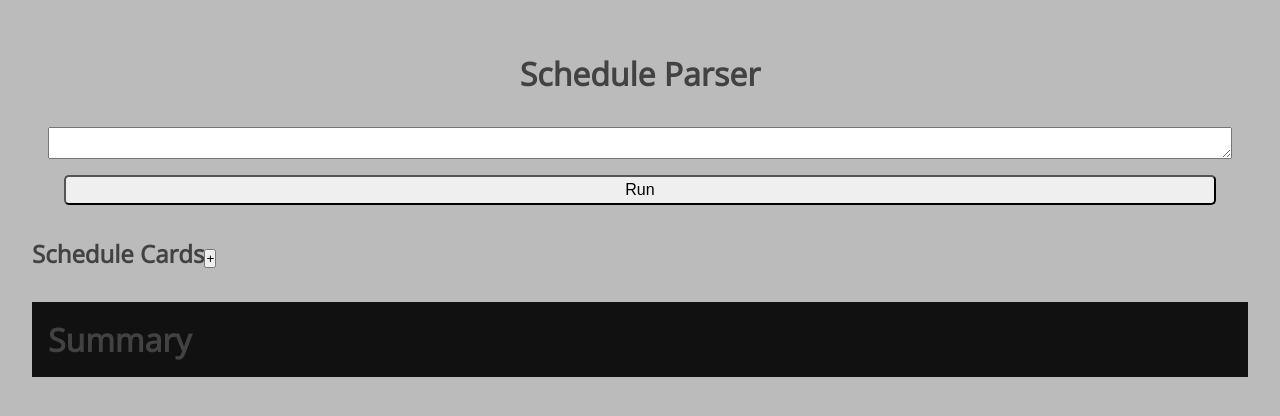
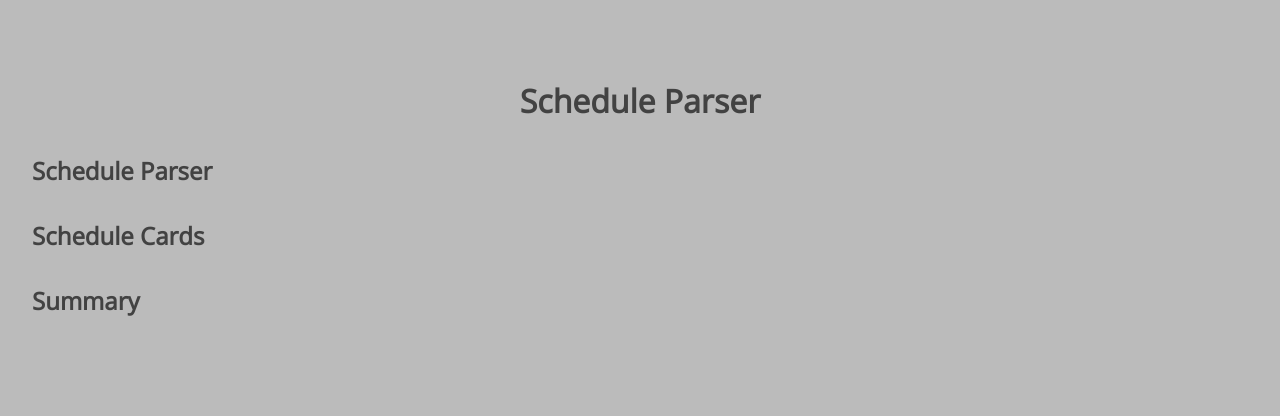
Before and after one commit to pentwo/schedule-parser, a React (Create React App) app: page / in a window 1280 px wide. Shown: the part 186-602 px from the top of the page. Built offline with nearby package versions, Linux system fonts and the light colour scheme.

Commit message:
card animation and shadow

```diff
--- a/package.json
+++ b/package.json
@@ -3,9 +3,11 @@
   "version": "0.1.0",
   "private": true,
   "dependencies": {
+    "chart.js": "^2.7.3",
     "lodash": "^4.17.11",
     "moment": "^2.23.0",
     "react": "^16.7.0",
+    "react-chartjs-2": "^2.7.4",
     "react-dom": "^16.7.0",
     "react-scripts": "2.1.3",
     "styled-components": "^4.1.3"
--- a/src/App.js
+++ b/src/App.js
@@ -1,6 +1,7 @@
 import React, { Component, createRef } from "react";
 import omit from "lodash/omit";
 import styled from "styled-components";
+import moment from "moment";
 
 import Textarea from "./Textarea";
 import Card from "./Card";
@@ -12,16 +13,15 @@ const Button = styled.button`
   font-size: 1em;
   margin: 1em;
   padding: 0.25em 1em;
-  /* border: 2px solid palevioletred; */
   border-radius: 5px;
 `;
-const Cards = styled.div`
-  /* padding: 1rem; */
+// const Cards = styled.div`
+//   /* padding: 1rem; */
 
-  display: grid;
-  grid-template-columns: repeat(auto-fit, minmax(180px, 1fr));
-  gap: 1rem;
-`;
+//   display: grid;
+//   grid-template-columns: repeat(auto-fit, minmax(180px, 1fr));
+//   gap: 1rem;
+// `;
 
 export default class App extends Component {
   textRef = createRef();
@@ -73,8 +73,10 @@ export default class App extends Component {
     this.saveLocal(newState);
   };
 
-  toggleCards = e => {
-    const cards = document.querySelector(".content");
+  toggleNextSib = e => {
+    // const cards = document.querySelector(".content");
+    const toggleTarget = e.currentTarget.nextSibling;
+    // console.log("e.currentTarget: ", e.currentTarget.nextSibling);
 
     // const display = cards.style.display;
 
@@ -83,37 +85,54 @@ export default class App extends Component {
     //   : (cards.style.display = "none");
 
     // const content = this.nextElementSibling;
-    const height = cards.style.maxHeight;
-    console.log("cards.style: ", cards.style);
 
-    console.log("height: ", height);
+    // const height = cards.style.maxHeight;
+
+    // height === ""
+    //   ? (cards.style.maxHeight = `${cards.scrollHeight}px`)
+    //   : //  (cards.style.maxHeight = `500px`)
+    //     (cards.style.maxHeight = "");
+
+    const height = toggleTarget.style.maxHeight;
+
     height === ""
-      ? (cards.style.maxHeight = `${cards.scrollHeight}px`)
-      : //  (cards.style.maxHeight = `500px`)
-        (cards.style.maxHeight = "");
+      ? (toggleTarget.style.maxHeight = `${toggleTarget.scrollHeight}px`)
+      : //  (toggleTarget.style.maxHeight = `500px`)
+        (toggleTarget.style.maxHeight = "");
   };
 
   render() {
     const { scheduleObj } = this.state;
+
+    const today = moment().format("YYYY-MM-DD");
+    // console.log("today: ", today);
+
     return (
       <div>
+        {/* Header */}
         <h1 style={{ textAlign: "center", marginBottom: "2rem" }}>
           Schedule Parser
         </h1>
-        <div className="header">
+
+        <div className="parser">
+          <h2 onClick={this.toggleNextSib}>Schedule Parser</h2>
           {/* <Button onClick={this.insertText}>Insert Text</Button> */}
-          <Textarea ref={this.textRef} />
-          <Button onClick={this.getText}>Run</Button>
+          <div className="form">
+            <Textarea ref={this.textRef} />
+            <Button onClick={this.getText}>Run</Button>
+          </div>
         </div>
+
+        {/* Cards */}
         <div className="cards">
-          <h2>
+          <h2 onClick={this.toggleNextSib}>
             Schedule Cards
-            <span>
+            {/* <span>
               <button onClick={this.toggleCards}>+</button>
-            </span>
+            </span> */}
           </h2>
 
-          <Cards className="content">
+          <div className="content">
             {Object.keys(scheduleObj).map(item => {
               return (
                 <Card
@@ -121,13 +140,23 @@ export default class App extends Component {
                   key={item}
                   id={item}
                   info={scheduleObj[item]}
+                  // today={moment().format("YYYY-MM-DD")}
+                  checkToday={item === today ? "today" : ""}
+                  // className="today"
                 />
               );
             })}
-          </Cards>
+          </div>
         </div>
 
-        <SummaryCard info={scheduleObj} />
+        {/* Summary */}
+
+        <div className="summary">
+          <h2 onClick={this.toggleNextSib}>Summary</h2>
+          <div className="summaryCard">
+            <SummaryCard info={scheduleObj} />
+          </div>
+        </div>
       </div>
     );
   }
--- a/src/Card.js
+++ b/src/Card.js
@@ -10,7 +10,13 @@ const Container = styled.div`
   grid-template-columns: 1fr 1fr;
   gap: 0.5rem;
   border: 2px solid #111;
+  border-radius: 10px;
   background-color: #eee;
+
+  &:hover {
+    /* background: lightgray; */
+    box-shadow: 3px 3px 5px #111;
+  }
 
   label {
     text-transform: capitalize;
@@ -49,6 +55,15 @@ const Container = styled.div`
   .digi {
     font-size: 2rem;
   }
+  .today {
+    background-color: red;
+  }
+
+  .etc {
+    font-size: 0.8rem;
+    grid-column: span 2;
+    text-align: center;
+  }
 `;
 
 export class Card extends Component {
@@ -63,7 +78,7 @@ export class Card extends Component {
 
     // console.log("day: ", day);
     return (
-      <Container>
+      <Container className={this.props.checkToday}>
         {/* {Object.keys(day).map(d => {
           return (
             <div className={d} key={d}>
@@ -88,6 +103,11 @@ export class Card extends Component {
           <label>End</label>
           <span className="digi">{end}</span>
         </div>
+        <div className="etc">
+          <span>
+            Breaks: {breaks} Hours: {pay}
+          </span>
+        </div>
       </Container>
     );
   }
--- a/src/SummaryCard.js
+++ b/src/SummaryCard.js
@@ -1,12 +1,5 @@
 import React, { Component } from "react";
 import uniq from "lodash/uniq";
-import styled from "styled-components";
-
-const Container = styled.div`
-  padding: 1rem;
-
-  background-color: #111;
-`;
 
 export class SummaryCard extends Component {
   calHours = week => {
@@ -31,10 +24,12 @@ export class SummaryCard extends Component {
   render() {
     const obj = this.props.info;
     const weeks = uniq(Object.keys(obj).map(key => obj[key].week));
+    const hours = Object.keys(obj).map(key => obj[key].total);
+    console.log("hours: ", hours);
+    // console.log("this.calHours(weeks): ", this.calHours(weeks));
 
     return (
-      <Container>
-        <h1>Summary</h1>
+      <React.Fragment>
         {weeks.map(week => {
           return (
             <div key={week}>
@@ -43,7 +38,7 @@ export class SummaryCard extends Component {
             </div>
           );
         })}
-      </Container>
+      </React.Fragment>
     );
   }
 }
--- a/src/app.css
+++ b/src/app.css
@@ -1,11 +1,37 @@
-.header {
+.parser .form {
   margin: 1rem;
   display: grid;
   grid-template-columns: repeat(auto-fit / 1fr 1fr);
+
+  max-height: 0;
+  overflow: hidden;
+  transition: max-height 0.3s ease-in-out;
 }
 .content {
   max-height: 0;
   overflow: hidden;
   transition: max-height 0.3s ease-in-out;
   margin: 1rem;
+
+  display: grid;
+  grid-template-columns: repeat(auto-fit, minmax(180px, 1fr));
+  gap: 1rem;
+
+  padding: 0 0.5rem;
 }
+
+.content .today {
+  background-color: lightcyan;
+}
+
+.summaryCard {
+  max-height: 0;
+  overflow: hidden;
+  transition: max-height 0.3s ease-in-out;
+  margin: 1rem;
+
+  display: grid;
+  grid-template-columns: repeat(auto-fill, minmax(180px, 1fr));
+
+  text-align: center;
+}
--- a/src/style.css
+++ b/src/style.css
@@ -10,7 +10,7 @@ body {
   /* margin: 0; */
   font-family: "Open Sans", sans-serif;
   color: #424242;
-  overflow: hidden;
+  /* overflow: hidden; */
   background: #bbb;
   box-sizing: border-box;
 }
```
Also changed, not shown: 1 other file (tests, documents, lock files or other folders).
